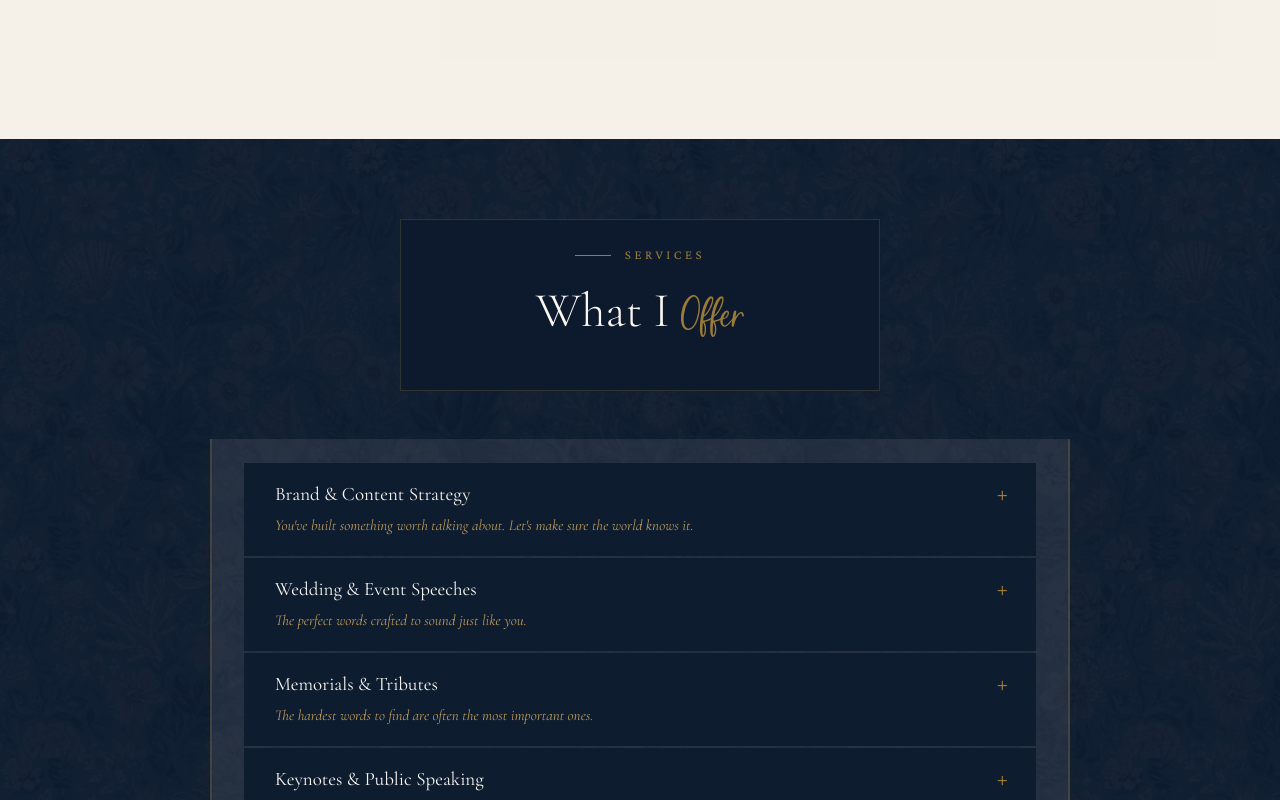
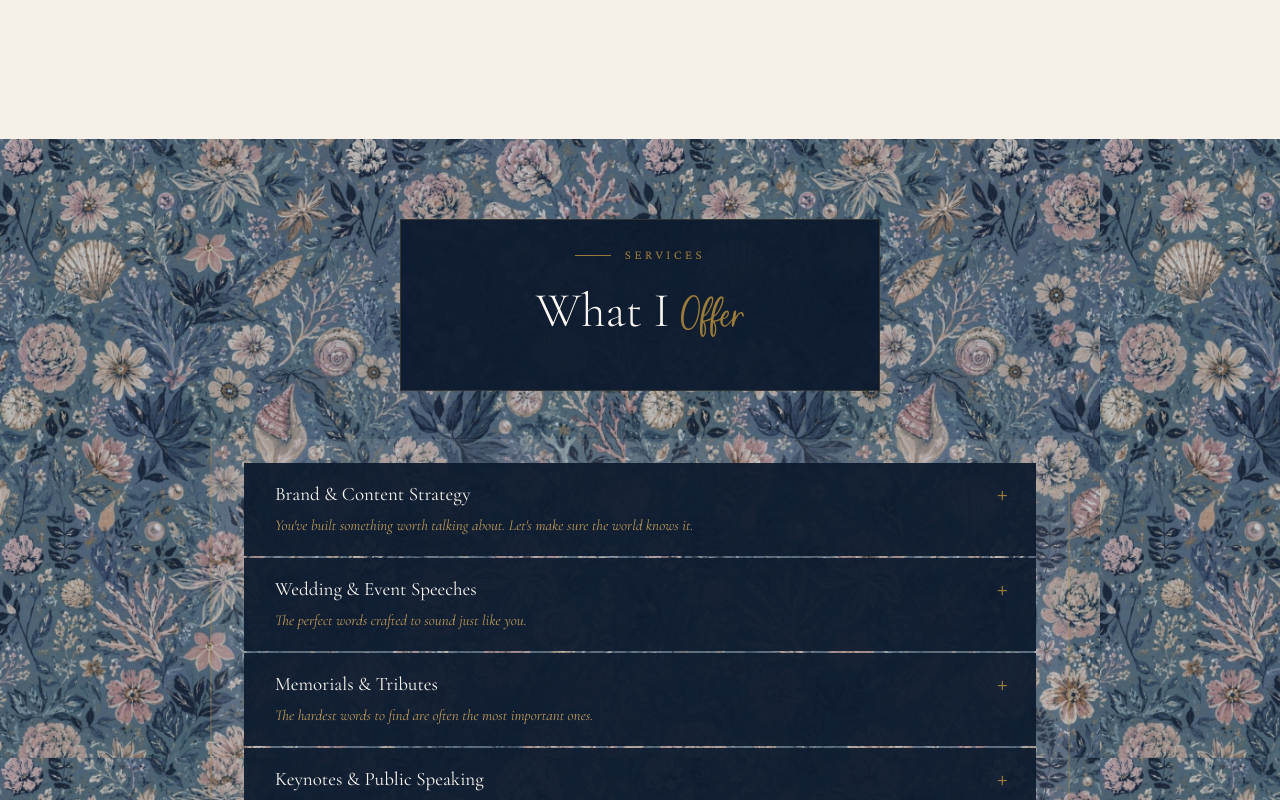
Before and after one commit to jmelnickmacdonald/anchoredprose, a Next.js app: page / in a window 1280 px wide. Shown: the part 1500-2300 px from the top of the page. Built offline with nearby package versions, Linux system fonts and the light colour scheme.

Commit message:
Update globals.css

```diff
--- a/src/app/globals.css
+++ b/src/app/globals.css
@@ -72,7 +72,6 @@ nav { position: fixed; top: 0; left: 0; right: 0; z-index: 100; background: var(
 
 /* SERVICES — blue floral */
 .services { background: var(--navy); padding: 80px 64px; position: relative; overflow: hidden; }
-.services::after { content: ''; position: absolute; inset: 0; background: rgba(13,27,46,0.94); pointer-events: none; z-index: 0; }
 .services-header, .services-grid { max-width: 860px; margin: 0 auto; display: flex; flex-direction: column; gap: 2px; position: relative; z-index: 1; background: rgba(13,27,46,0.4); padding: 24px 32px; border-left: 1px solid rgba(155,123,58,0.2); border-right: 1px solid rgba(155,123,58,0.2); }
 .services-header, .services-grid { position: relative; z-index: 1; }
 .services::before { content: ''; position: absolute; inset: 0; background-image: url('/background4.jpg'); background-size: 1100px; opacity: 0.77; pointer-events: none; }
```
